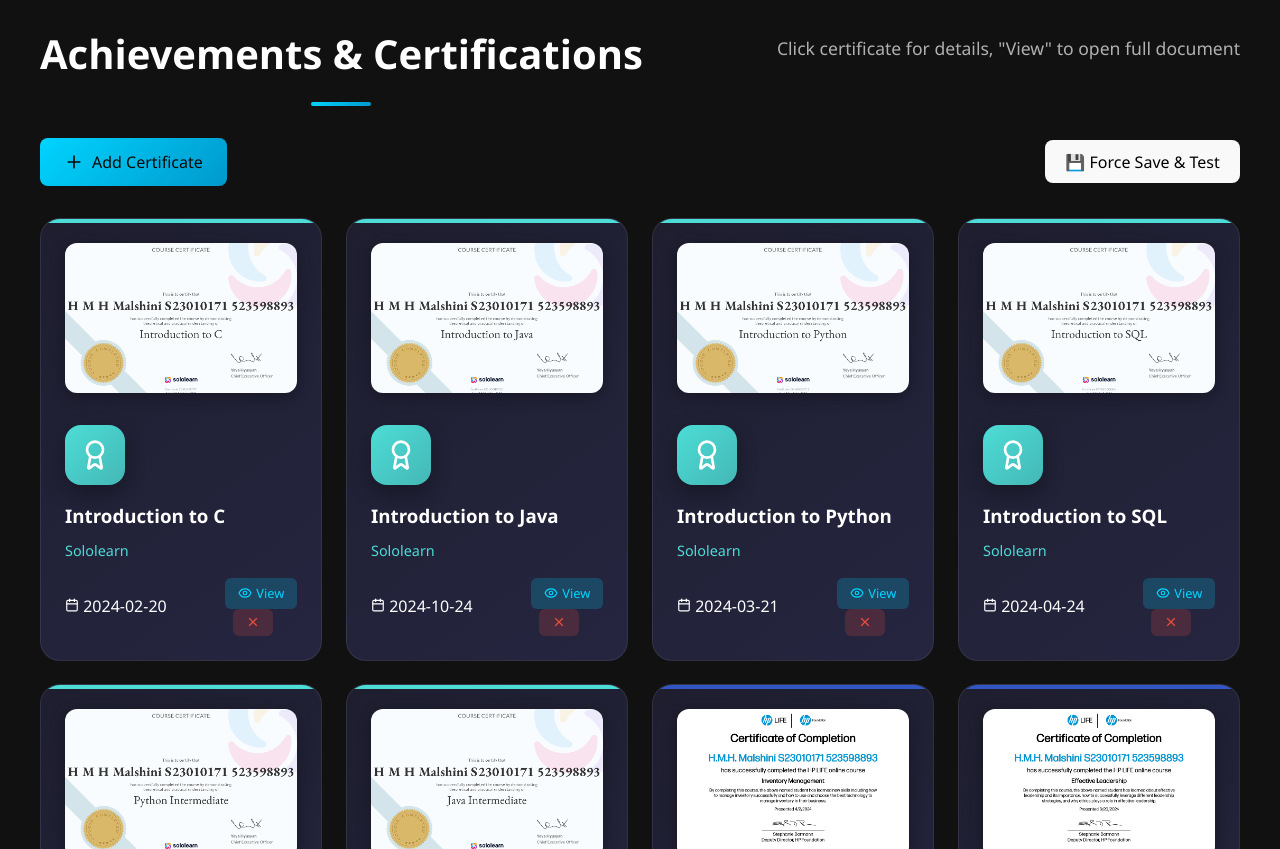
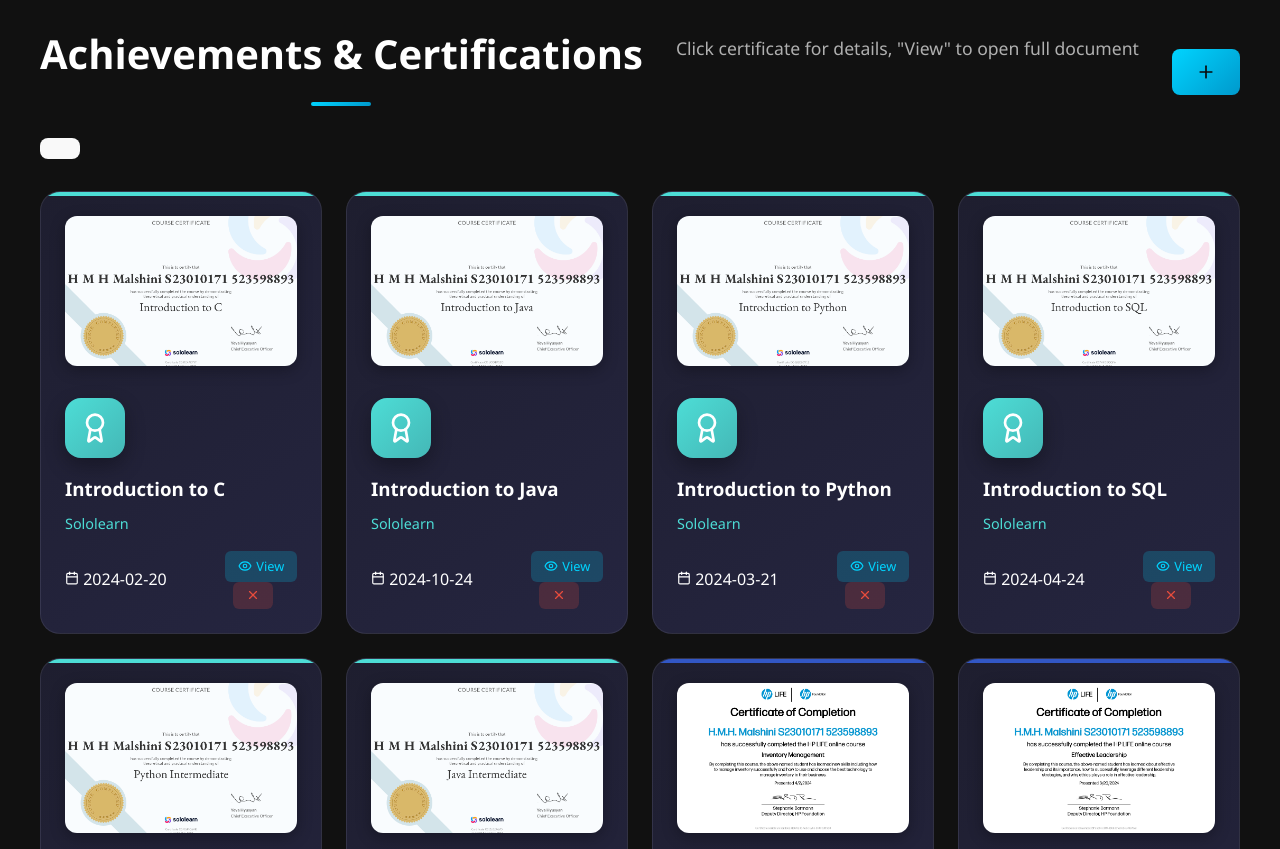
Before and after one commit to Hari-Mal/Malshi-s_Portfolio, a React (Vite) app in the folder PORTFOLIO_APP/: page / in a window 1280 px wide. Shown: the part 4880-5729 px from the top of the page. Built offline with nearby package versions, Linux system fonts and the light colour scheme.

Commit message:
Update App.jsx

```diff
--- a/PORTFOLIO_APP/src/App.jsx
+++ b/PORTFOLIO_APP/src/App.jsx
@@ -719,14 +719,14 @@ function App() {
             <h2 className="section-title">Achievements & Certifications</h2>
             <p className="section-subtitle">Click certificate for details, "View" to open full document</p>
             <button className="add-cert-btn" onClick={() => setShowUploadModal(true)}>
-              <Plus size={20} /> Add Certificate
+              <Plus size={20} />
             </button>
             <button className="save-cert-btn" onClick={() => {
               localStorage.setItem(STORAGE_KEY, JSON.stringify(certificatesData))
               console.log('Force saved', certificatesData.length, 'certificates')
               alert('Certificates force-saved to localStorage! Refresh to test.')
             }}>
-              💾 Force Save & Test
+
             </button>
           </div>
           <div className={`certificates-grid ${certificatesVisible ? 'visible' : ''}`}>
```
